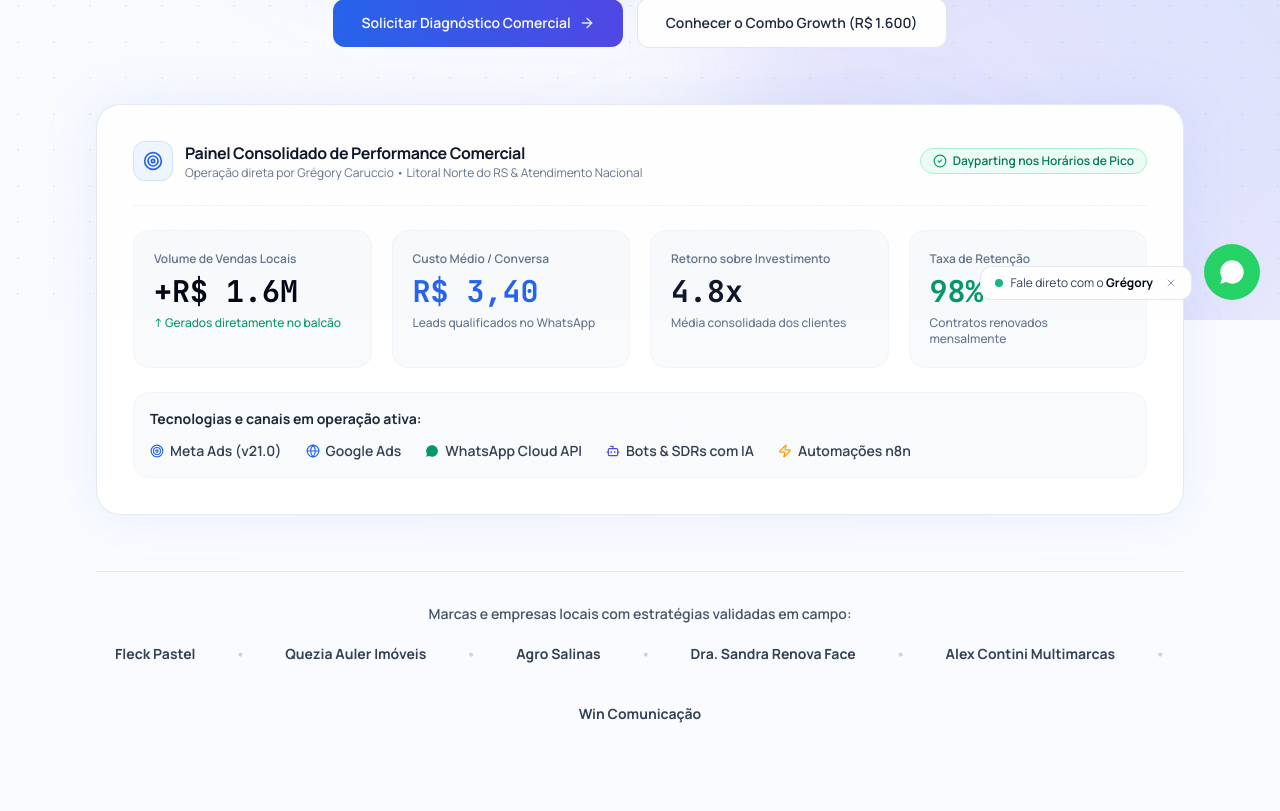
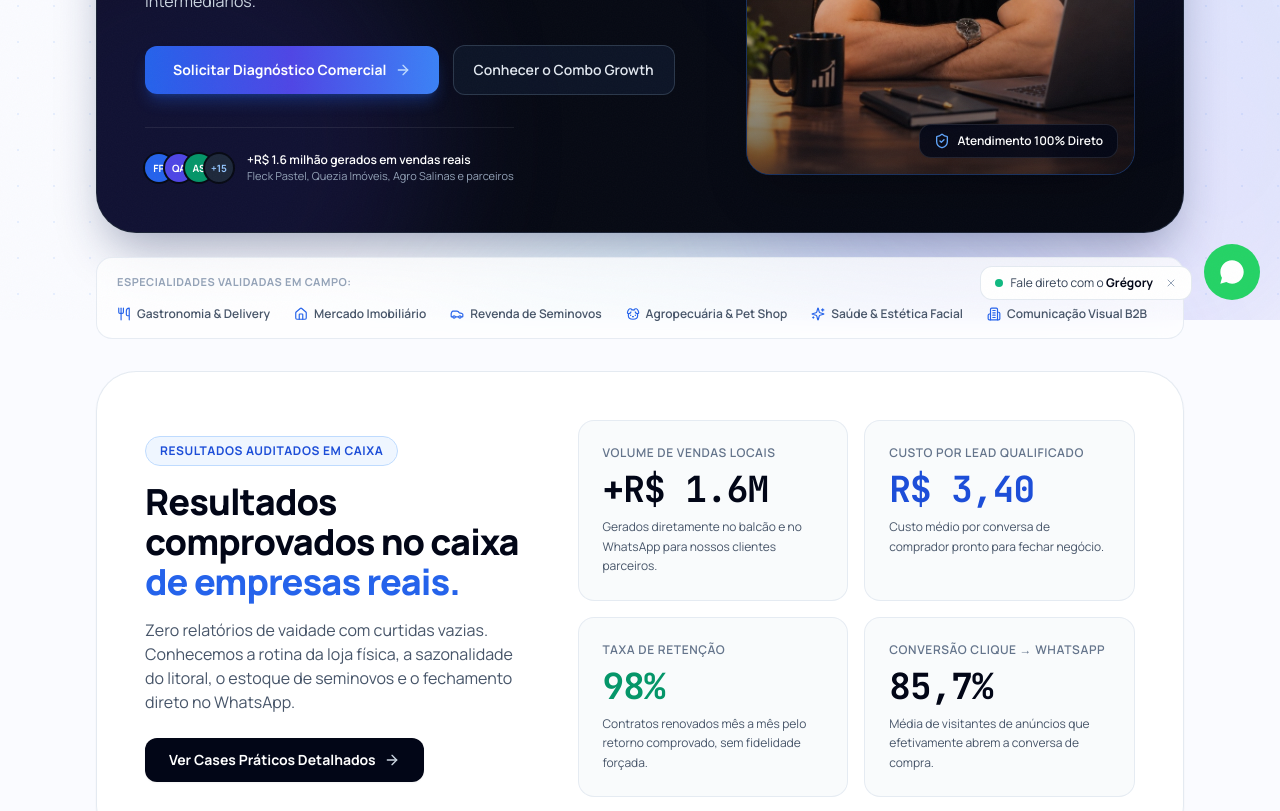
Before and after one commit to Gregorycaruccio/gregory-caruccio, a React (Vite) app: page / in a window 1280 px wide. Shown: the part 480-1291 px from the top of the page. Built offline with nearby package versions, Linux system fonts and the light colour scheme.

Commit message:
feat: estrutura de ilhas flutuantes com fotos reais do gregory e paleta preto, branco e azul

```diff
--- a/src/components/Hero.tsx
+++ b/src/components/Hero.tsx
@@ -1,203 +1,264 @@
 import React from "react";
-import { ArrowRight, Target, Globe, Zap, Bot, CheckCircle2 } from "lucide-react";
-import { WhatsAppIcon } from "./WhatsAppIcon";
+import {
+  ArrowRight,
+  TrendingUp,
+  ShieldCheck,
+  Utensils,
+  Home,
+  Car,
+  Dog,
+  Sparkles,
+  Building2,
+  CheckCircle2,
+} from "lucide-react";
 import { SITE_CONFIG } from "../config/site-config";
 
 export const Hero: React.FC = () => {
   const whatsappHeroHref = `https://wa.me/${SITE_CONFIG.telefoneRaw}?text=Ol%C3%A1%20Gr%C3%A9gory!%20Quero%20entender%20como%20estruturar%20uma%20m%C3%A1quina%20de%20vendas%20no%20WhatsApp%20para%20minha%20empresa.`;
 
   return (
-    <header className="relative pt-32 pb-20 md:pt-40 md:pb-28 bg-transparent text-slate-900 overflow-hidden">
-      {/* Background Gradient Mesh Efeitos Flowora */}
-      <div
-        aria-hidden="true"
-        className="pointer-events-none absolute -top-40 left-1/2 -translate-x-1/2 w-[1000px] h-[550px] bg-gradient-to-tr from-blue-400/20 via-indigo-400/20 to-purple-400/15 blur-3xl rounded-full -z-10"
-      />
+    <header className="relative pt-24 sm:pt-28 pb-10 sm:pb-16 bg-transparent text-slate-900 overflow-hidden">
+      <div className="mx-auto max-w-6xl px-4 sm:px-6 lg:px-8">
 
-      <div className="mx-auto max-w-6xl px-5 sm:px-8">
-        <div className="flex flex-col items-center text-center">
+        {/* ======================================================== */}
+        {/* ILHA FLUTUANTE 1: HERO MONUMENTAL ESCURO (ESTILO SAASIFY/LINEAR) */}
+        {/* ======================================================== */}
+        <div className="rounded-[2.5rem] bg-[#070A14] border border-slate-800/90 text-white p-6 sm:p-10 lg:p-12 relative overflow-hidden shadow-2xl shadow-blue-950/40">
 
-          {/* Indicador Vivo de Operação Ativa */}
-          <div className="inline-flex items-center gap-2 rounded-full border border-blue-200/80 bg-blue-50/90 px-4 py-1.5 text-xs text-blue-700 mb-7 font-semibold">
-            <span className="flex h-2 w-2 rounded-full bg-emerald-500" />
-            <span className="tracking-tight">
-              Campanhas Ativas • Otimização em Tempo Real (RS & Brasil)
-            </span>
-          </div>
+          {/* Efeitos de Glow Ambiente Interno */}
+          <div
+            aria-hidden="true"
+            className="pointer-events-none absolute -top-40 -right-40 w-[600px] h-[600px] bg-gradient-to-br from-blue-600/25 via-indigo-600/15 to-transparent rounded-full blur-3xl"
+          />
+          <div
+            aria-hidden="true"
+            className="pointer-events-none absolute -bottom-40 -left-40 w-[500px] h-[500px] bg-indigo-600/15 rounded-full blur-3xl"
+          />
 
-          {/* Headline Monumental Limpa e Direta */}
-          <h1 className="font-heading font-extrabold text-[27px] sm:text-5xl lg:text-6xl text-slate-950 tracking-tight max-w-4xl leading-[1.14]">
-            Compradores reais no seu WhatsApp, <span className="text-blue-600">todos os dias.</span>
-          </h1>
+          <div className="grid grid-cols-1 lg:grid-cols-12 gap-8 lg:gap-10 items-center relative z-10">
 
-          {/* Subtítulo Analítico e Sem Clichês */}
-          <p className="mt-6 max-w-2xl text-base sm:text-lg text-slate-600 font-sans leading-relaxed">
-            Gestão profissional de tráfego pago no Meta e Google Ads, autoridade no Instagram, páginas ultra velozes em React e automações com bots e SDRs de Inteligência Artificial. Zero métricas de vaidade.
-          </p>
-
-          {/* Grupo de CTAs Primários com Microinteração e Gradiente */}
-          <div className="mt-8 flex flex-col sm:flex-row items-center gap-3.5 w-full sm:w-auto">
-            <a
-              href={whatsappHeroHref}
-              target="_blank"
-              rel="noopener noreferrer"
-              className="w-full sm:w-auto inline-flex items-center justify-center gap-2 rounded-xl bg-gradient-to-r from-blue-600 to-indigo-600 hover:from-blue-700 hover:to-indigo-700 px-7 py-3.5 text-sm font-semibold text-white transition-all duration-150 hover:scale-[1.01] active:scale-[0.99]"
-            >
-              <span>Solicitar Diagnóstico Comercial</span>
-              <ArrowRight className="h-4 w-4 text-blue-100" />
-            </a>
-
-            <a
-              href="#combo-growth"
-              className="w-full sm:w-auto inline-flex items-center justify-center gap-2 rounded-xl border border-slate-200 bg-white hover:bg-slate-50 px-7 py-3.5 text-sm font-semibold text-slate-800 transition-colors"
-            >
-              <span>Conhecer o Combo Growth (R$ 1.600)</span>
-            </a>
-          </div>
-
-          {/* ======================================================== */}
-          {/* DASHBOARD MOCKUP EXECUTIVO ESTILO FLOWORA (CARD BRANCO COM GRADIENTES) */}
-          {/* ======================================================== */}
-          <div data-ui className="mt-14 w-full rounded-3xl border border-slate-200/90 bg-white p-6 sm:p-9 text-left relative">
-
-            {/* Efeito Glow Gradiente sob o Dashboard */}
-            <div
-              aria-hidden="true"
-              className="pointer-events-none absolute -inset-0.5 bg-gradient-to-r from-blue-500/10 via-indigo-500/10 to-blue-500/10 rounded-3xl blur-xl -z-10"
-            />
-
-            {/* Header do Painel */}
-            <div className="flex flex-col sm:flex-row sm:items-center justify-between gap-3 pb-6 border-b border-slate-100">
-              <div className="flex items-center gap-3">
-                <div className="flex h-10 w-10 items-center justify-center rounded-xl bg-blue-50 text-blue-600 border border-blue-200/60">
-                  <Target className="h-5 w-5" />
-                </div>
-                <div>
-                  <h3 className="text-base font-bold text-slate-900 tracking-tight">
-                    Painel Consolidado de Performance Comercial
-                  </h3>
-                  <p className="text-xs text-slate-500 font-sans">
-                    Operação direta por Grégory Caruccio • Litoral Norte do RS & Atendimento Nacional
-                  </p>
-                </div>
+            {/* Coluna Esquerda: Proposta de Valor e Ações */}
+            <div className="lg:col-span-7 flex flex-col items-start text-left">
+              {/* Badge de Operação Viva */}
+              <div className="inline-flex items-center gap-2 rounded-full border border-blue-500/30 bg-blue-950/70 px-3.5 py-1.5 text-xs text-blue-300 font-semibold mb-6 shadow-xs">
+                <span className="flex h-2 w-2 rounded-full bg-emerald-400 animate-pulse" />
+                <span className="tracking-tight">
+                  Operação Ativa • Otimização Diária de Campanhas
+                </span>
               </div>
 
-              <div className="flex items-center gap-2 text-xs">
-                <span className="inline-flex items-center gap-1.5 rounded-full bg-emerald-50 border border-emerald-200 px-3 py-1 text-emerald-700 font-semibold text-xs">
-                  <CheckCircle2 className="h-3.5 w-3.5 text-emerald-600" />
-                  Dayparting nos Horários de Pico
-                </span>
+              {/* Headline Monumental em Branco e Azul */}
+              <h1 className="font-heading font-extrabold text-3xl sm:text-5xl lg:text-[54px] text-white tracking-tight leading-[1.12] max-w-xl">
+                Compradores reais no seu WhatsApp, <span className="text-blue-400">todos os dias.</span>
+              </h1>
+
+              {/* Subtítulo Analítico e Sem Clichês */}
+              <p className="mt-5 text-sm sm:text-base text-slate-300 font-sans leading-relaxed max-w-lg">
+                Gestão profissional de tráfego pago no Meta e Google Ads, autoridade no Instagram, páginas ultra rápidas em React e automações com bots e SDRs de Inteligência Artificial. Zero intermediários.
+              </p>
+
+              {/* Botões de Ação */}
+              <div className="mt-8 flex flex-col sm:flex-row items-stretch sm:items-center gap-3.5 w-full sm:w-auto">
+                <a
+                  href={whatsappHeroHref}
+                  target="_blank"
+                  rel="noopener noreferrer"
+                  className="inline-flex items-center justify-center gap-2 rounded-xl bg-gradient-to-r from-blue-600 via-indigo-600 to-blue-500 hover:from-blue-500 hover:to-indigo-500 px-7 py-3.5 text-xs sm:text-sm font-bold text-white transition-all duration-150 hover:scale-[1.02] active:scale-[0.98] shadow-lg shadow-blue-600/30"
+                >
+                  <span>Solicitar Diagnóstico Comercial</span>
+                  <ArrowRight className="h-4 w-4 text-blue-200" />
+                </a>
+
+                <a
+                  href="#combo-growth"
+                  className="inline-flex items-center justify-center gap-2 rounded-xl border border-slate-700/80 bg-slate-900/90 hover:bg-slate-800 text-slate-200 px-5 py-3.5 text-xs sm:text-sm font-semibold transition-colors"
+                >
+                  <span>Conhecer o Combo Growth</span>
+                </a>
+              </div>
+
+              {/* Micro Prova Social com Avatares Estilo Saasify */}
+              <div className="mt-8 pt-6 border-t border-white/[0.08] flex items-center gap-3.5 text-xs text-slate-300">
+                <div className="flex -space-x-2">
+                  <span className="flex h-7 w-7 items-center justify-center rounded-full bg-blue-600 text-white font-bold text-[10px] ring-2 ring-[#070A14]">
+                    FP
+                  </span>
+                  <span className="flex h-7 w-7 items-center justify-center rounded-full bg-indigo-600 text-white font-bold text-[10px] ring-2 ring-[#070A14]">
+                    QA
+                  </span>
+                  <span className="flex h-7 w-7 items-center justify-center rounded-full bg-emerald-600 text-white font-bold text-[10px] ring-2 ring-[#070A14]">
+                    AS
+                  </span>
+                  <span className="flex h-7 w-7 items-center justify-center rounded-full bg-slate-800 text-blue-300 font-bold text-[10px] ring-2 ring-[#070A14]">
+                    +15
+                  </span>
+                </div>
+                <div className="flex flex-col">
+                  <span className="font-semibold text-white">
+                    +R$ 1.6 milhão gerados em vendas reais
+                  </span>
+                  <span className="text-[11px] text-slate-400">
+                    Fleck Pastel, Quezia Imóveis, Agro Salinas e parceiros
+                  </span>
+                </div>
               </div>
             </div>
 
-            {/* Grid de 4 Métricas de Precisão Analítica com Fundo Suave */}
-            <div className="grid grid-cols-2 lg:grid-cols-4 gap-4 sm:gap-5 pt-6">
+            {/* Coluna Direita: Foto Executiva do Grégory com Badges Flutuantes */}
+            <div className="lg:col-span-5 relative flex justify-center lg:justify-end mt-4 lg:mt-0">
+              <div className="relative w-full max-w-[420px] rounded-3xl overflow-hidden border border-blue-500/30 shadow-2xl bg-[#0B0F1D] group">
+                {/* Imagem Real do Grégory no Escritório com MacBook */}
+                <img
+                  src="/images/gregory-hero.jpg"
+                  alt="Grégory Caruccio trabalhando no planejamento e otimização de campanhas"
+                  className="w-full h-auto object-cover aspect-[4/5] object-center group-hover:scale-[1.02] transition-transform duration-500"
+                />
 
-              <div className="rounded-2xl border border-slate-100 bg-[#F8FAFC] p-5">
-                <span className="text-xs font-semibold text-slate-500 block font-sans">
+                {/* Gradiente Suave de Integração no Rodapé da Foto */}
+                <div className="absolute inset-0 bg-gradient-to-t from-[#070A14] via-transparent to-transparent opacity-60 pointer-events-none" />
+
+                {/* Badge Flutuante 1 (Topo Esquerdo): Case Delivery */}
+                <div className="absolute top-4 left-4 rounded-xl border border-white/10 bg-slate-950/85 backdrop-blur-md px-3.5 py-2 text-xs font-semibold text-white shadow-xl flex items-center gap-2">
+                  <TrendingUp className="h-4 w-4 text-emerald-400 shrink-0" />
+                  <span>+25 pedidos/noite • Delivery</span>
+                </div>
+
+                {/* Badge Flutuante 2 (Base Direita): Atendimento 100% Direto */}
+                <div className="absolute bottom-4 right-4 rounded-xl border border-white/10 bg-slate-950/85 backdrop-blur-md px-3.5 py-2 text-xs font-semibold text-white shadow-xl flex items-center gap-2">
+                  <ShieldCheck className="h-4 w-4 text-blue-400 shrink-0" />
+                  <span>Atendimento 100% Direto</span>
+                </div>
+              </div>
+            </div>
+
+          </div>
+        </div>
+
+        {/* ======================================================== */}
+        {/* BARRA DE NICHOS ATENDIDOS (TICKER ESTILO SAASIFY PARTNERS) */}
+        {/* ======================================================== */}
+        <div className="mt-6 px-5 py-4 rounded-2xl border border-slate-200/80 bg-white/75 backdrop-blur-md flex flex-wrap items-center justify-between gap-4 text-xs font-semibold text-slate-600 shadow-xs">
+          <span className="text-slate-400 uppercase tracking-wider text-[11px] font-bold">
+            Especialidades Validadas em Campo:
+          </span>
+
+          <div className="flex flex-wrap items-center gap-4 sm:gap-6">
+            <span className="inline-flex items-center gap-1.5 hover:text-blue-600 transition-colors">
+              <Utensils className="h-3.5 w-3.5 text-blue-600" /> Gastronomia & Delivery
+            </span>
+            <span className="inline-flex items-center gap-1.5 hover:text-blue-600 transition-colors">
+              <Home className="h-3.5 w-3.5 text-blue-600" /> Mercado Imobiliário
+            </span>
+            <span className="inline-flex items-center gap-1.5 hover:text-blue-600 transition-colors">
+              <Car className="h-3.5 w-3.5 text-blue-600" /> Revenda de Seminovos
+            </span>
+            <span className="inline-flex items-center gap-1.5 hover:text-blue-600 transition-colors">
+              <Dog className="h-3.5 w-3.5 text-blue-600" /> Agropecuária & Pet Shop
+            </span>
+            <span className="inline-flex items-center gap-1.5 hover:text-blue-600 transition-colors">
+              <Sparkles className="h-3.5 w-3.5 text-blue-600" /> Saúde & Estética Facial
+            </span>
+            <span className="inline-flex items-center gap-1.5 hover:text-blue-600 transition-colors">
+              <Building2 className="h-3.5 w-3.5 text-blue-600" /> Comunicação Visual B2B
+            </span>
+          </div>
+        </div>
+
+        {/* ======================================================== */}
+        {/* ILHA FLUTUANTE 2: MÉTRICAS AUDITADAS (ESTILO SAASIFY STATS) */}
+        {/* ======================================================== */}
+        <div className="mt-8 rounded-[2.5rem] border border-slate-200/90 bg-white/90 backdrop-blur-md p-8 sm:p-12 shadow-sm relative overflow-hidden">
+          <div className="grid grid-cols-1 lg:grid-cols-12 gap-8 lg:gap-12 items-center">
+
+            {/* Lado Esquerdo: Chamada com Prova Real */}
+            <div className="lg:col-span-5">
+              <div className="inline-flex items-center gap-2 border border-blue-200 bg-blue-50 text-blue-700 text-xs px-3.5 py-1.5 rounded-full font-bold uppercase tracking-wider mb-4">
+                <span>Resultados Auditados em Caixa</span>
+              </div>
+
+              <h2 className="font-heading font-extrabold text-2xl sm:text-4xl text-slate-950 tracking-tight leading-tight">
+                Resultados comprovados no caixa <span className="text-blue-600">de empresas reais.</span>
+              </h2>
+
+              <p className="mt-4 text-sm sm:text-base text-slate-600 font-sans leading-relaxed">
+                Zero relatórios de vaidade com curtidas vazias. Conhecemos a rotina da loja física, a sazonalidade do litoral, o estoque de seminovos e o fechamento direto no WhatsApp.
+              </p>
+
+              <div className="mt-6">
+                <a
+                  href="#nichos"
+                  className="inline-flex items-center gap-2 rounded-xl bg-slate-950 hover:bg-slate-900 text-white px-6 py-3 text-xs sm:text-sm font-bold transition-all duration-150 hover:scale-[1.01] active:scale-[0.99] shadow-sm"
+                >
+                  <span>Ver Cases Práticos Detalhados</span>
+                  <ArrowRight className="h-4 w-4 text-slate-300" />
+                </a>
+              </div>
+            </div>
+
+            {/* Lado Direito: Grid Bento 2x2 com Métricas Auditadas */}
+            <div className="lg:col-span-7 grid grid-cols-1 sm:grid-cols-2 gap-4">
+
+              <div className="rounded-2xl border border-slate-200/80 bg-slate-50/80 p-5 sm:p-6 hover:bg-white hover:border-blue-300 hover:shadow-xs transition-all duration-200">
+                <span className="text-xs font-semibold text-slate-500 uppercase tracking-wider block">
                   Volume de Vendas Locais
                 </span>
-                <div className="mt-1.5 flex items-baseline gap-1.5">
-                  <code className="font-mono text-slate-950 font-bold tracking-normal text-2xl sm:text-3xl">
+                <div className="mt-2 flex items-baseline gap-2">
+                  <code className="font-mono text-slate-950 font-black text-3xl sm:text-4xl tracking-tight">
                     +R$ 1.6M
                   </code>
                 </div>
-                <span className="text-xs font-medium text-emerald-600 block mt-1.5">
-                  ↑ Gerados diretamente no balcão
-                </span>
+                <p className="mt-2 text-xs text-slate-600 font-sans leading-relaxed">
+                  Gerados diretamente no balcão e no WhatsApp para nossos clientes parceiros.
+                </p>
               </div>
 
-              <div className="rounded-2xl border border-slate-100 bg-[#F8FAFC] p-5">
-                <span className="text-xs font-semibold text-slate-500 block font-sans">
-                  Custo Médio / Conversa
+              <div className="rounded-2xl border border-slate-200/80 bg-slate-50/80 p-5 sm:p-6 hover:bg-white hover:border-blue-300 hover:shadow-xs transition-all duration-200">
+                <span className="text-xs font-semibold text-slate-500 uppercase tracking-wider block">
+                  Custo por Lead Qualificado
                 </span>
-                <div className="mt-1.5 flex items-baseline gap-1.5">
-                  <code className="font-mono text-blue-600 font-bold tracking-normal text-2xl sm:text-3xl">
+                <div className="mt-2 flex items-baseline gap-2">
+                  <code className="font-mono text-blue-700 font-black text-3xl sm:text-4xl tracking-tight">
                     R$ 3,40
                   </code>
                 </div>
-                <span className="text-xs font-medium text-slate-500 block mt-1.5">
-                  Leads qualificados no WhatsApp
-                </span>
+                <p className="mt-2 text-xs text-slate-600 font-sans leading-relaxed">
+                  Custo médio por conversa de comprador pronto para fechar negócio.
+                </p>
               </div>
 
-              <div className="rounded-2xl border border-slate-100 bg-[#F8FAFC] p-5">
-                <span className="text-xs font-semibold text-slate-500 block font-sans">
-                  Retorno sobre Investimento
-                </span>
-                <div className="mt-1.5 flex items-baseline gap-1.5">
-                  <code className="font-mono text-slate-900 font-bold tracking-normal text-2xl sm:text-3xl">
-                    4.8x
-                  </code>
-                </div>
-                <span className="text-xs font-medium text-slate-500 block mt-1.5">
-                  Média consolidada dos clientes
-                </span>
-              </div>
-
-              <div className="rounded-2xl border border-slate-100 bg-[#F8FAFC] p-5">
-                <span className="text-xs font-semibold text-slate-500 block font-sans">
+              <div className="rounded-2xl border border-slate-200/80 bg-slate-50/80 p-5 sm:p-6 hover:bg-white hover:border-blue-300 hover:shadow-xs transition-all duration-200">
+                <span className="text-xs font-semibold text-slate-500 uppercase tracking-wider block">
                   Taxa de Retenção
                 </span>
-                <div className="mt-1.5 flex items-baseline gap-1.5">
-                  <code className="font-mono text-emerald-600 font-bold tracking-normal text-2xl sm:text-3xl">
+                <div className="mt-2 flex items-baseline gap-2">
+                  <code className="font-mono text-emerald-600 font-black text-3xl sm:text-4xl tracking-tight">
                     98%
                   </code>
                 </div>
-                <span className="text-xs font-medium text-slate-500 block mt-1.5">
-                  Contratos renovados mensalmente
+                <p className="mt-2 text-xs text-slate-600 font-sans leading-relaxed">
+                  Contratos renovados mês a mês pelo retorno comprovado, sem fidelidade forçada.
+                </p>
+              </div>
+
+              <div className="rounded-2xl border border-slate-200/80 bg-slate-50/80 p-5 sm:p-6 hover:bg-white hover:border-blue-300 hover:shadow-xs transition-all duration-200">
+                <span className="text-xs font-semibold text-slate-500 uppercase tracking-wider block">
+                  Conversão Clique → WhatsApp
                 </span>
+                <div className="mt-2 flex items-baseline gap-2">
+                  <code className="font-mono text-slate-950 font-black text-3xl sm:text-4xl tracking-tight">
+                    85,7%
+                  </code>
+                </div>
+                <p className="mt-2 text-xs text-slate-600 font-sans leading-relaxed">
+                  Média de visitantes de anúncios que efetivamente abrem a conversa de compra.
+                </p>
               </div>
 
             </div>
 
-            {/* Plataformas e Ferramentas Oficiais com Chips Clean */}
-            <div className="mt-6 rounded-2xl bg-slate-50 border border-slate-100 p-4 flex flex-wrap items-center justify-between gap-3 text-xs sm:text-sm text-slate-600">
-              <span className="font-bold text-slate-800">
-                Tecnologias e canais em operação ativa:
-              </span>
-              <div className="flex flex-wrap items-center gap-4 sm:gap-6 text-slate-700 font-semibold">
-                <span className="flex items-center gap-1.5">
-                  <Target className="h-3.5 w-3.5 text-blue-600" /> Meta Ads (v21.0)
-                </span>
-                <span className="flex items-center gap-1.5">
-                  <Globe className="h-3.5 w-3.5 text-blue-600" /> Google Ads
-                </span>
-                <span className="flex items-center gap-1.5">
-                  <WhatsAppIcon className="h-3.5 w-3.5 text-emerald-600" /> WhatsApp Cloud API
-                </span>
-                <span className="flex items-center gap-1.5">
-                  <Bot className="h-3.5 w-3.5 text-indigo-600" /> Bots & SDRs com IA
-                </span>
-                <span className="flex items-center gap-1.5">
-                  <Zap className="h-3.5 w-3.5 text-amber-500" /> Automações n8n
-                </span>
-              </div>
-            </div>
+          </div>
+        </div>
 
-          </div>
-
-          {/* Logo Strip de Confiança estilo Flowora ("Loved by innovative teams") */}
-          <div className="mt-14 pt-8 border-t border-slate-200/80 w-full flex flex-col items-center">
-            <p className="text-sm font-semibold text-slate-600 mb-5">
-              Marcas e empresas locais com estratégias validadas em campo:
-            </p>
-            <div className="flex flex-wrap justify-center items-center gap-6 sm:gap-10 text-xs sm:text-sm font-bold text-slate-700">
-              <span className="hover:text-blue-600 transition-colors">Fleck Pastel</span>
-              <span className="text-slate-300">•</span>
-              <span className="hover:text-blue-600 transition-colors">Quezia Auler Imóveis</span>
-              <span className="text-slate-300">•</span>
-              <span className="hover:text-blue-600 transition-colors">Agro Salinas</span>
-              <span className="text-slate-300">•</span>
-              <span className="hover:text-blue-600 transition-colors">Dra. Sandra Renova Face</span>
-              <span className="text-slate-300">•</span>
-              <span className="hover:text-blue-600 transition-colors">Alex Contini Multimarcas</span>
-              <span className="text-slate-300">•</span>
-              <span className="hover:text-blue-600 transition-colors">Win Comunicação</span>
-            </div>
-          </div>
-
-        </div>
       </div>
     </header>
   );
```
Also changed, not shown: src/components/AboutSection.tsx (+21 -1 lines), public/images/gregory-hero.jpg (added), public/images/gregory-portrait.jpg (added).
